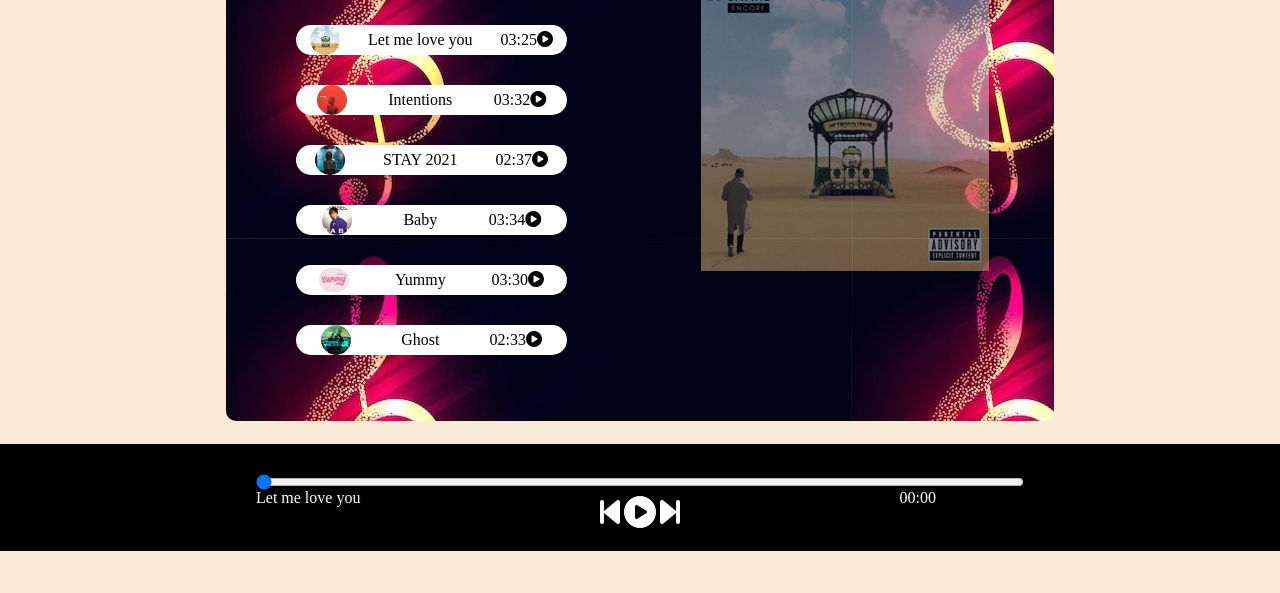
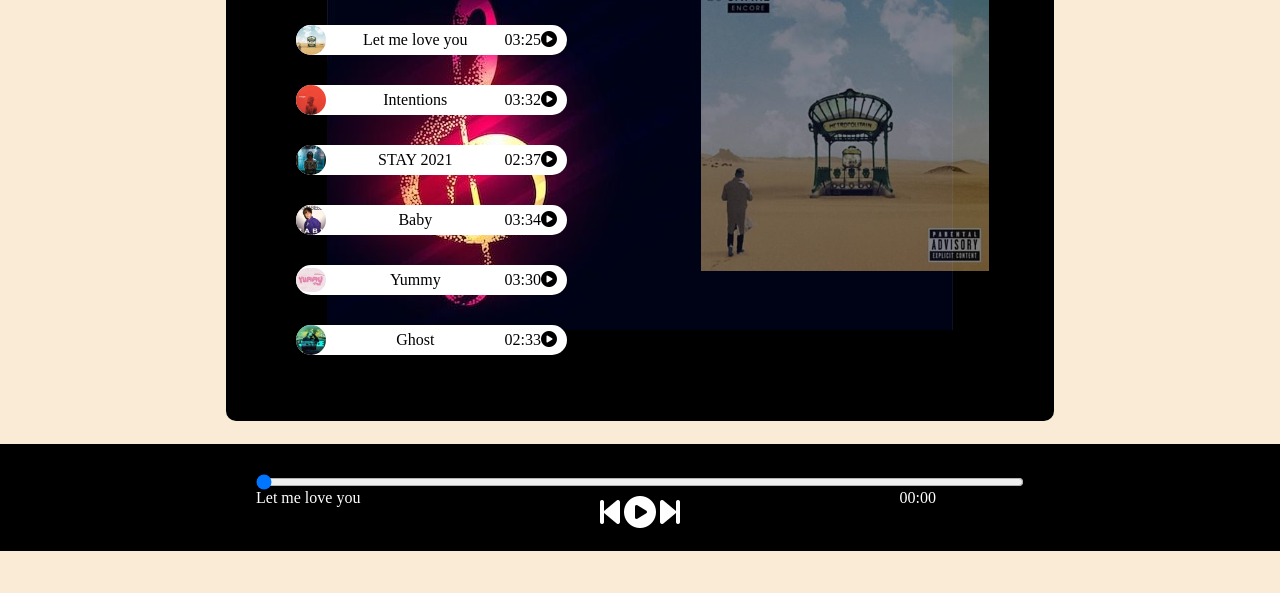
Before and after one commit to yushA987/Spotify_clone, a plain HTML site: page index.html in a window 1280 px wide. Shown: the part 207-800 px from the top of the page. Drawn offline with Linux system fonts and the light colour scheme.

Commit message:
Update styles.css

```diff
--- a/styles.css
+++ b/styles.css
@@ -33,6 +33,7 @@ nav ul li{
 .brand img{
     width:40px;
     padding:11px 8px;
+
 }
 .brand {
     display:flex;
@@ -50,7 +51,9 @@ nav ul li{
     border-radius: 10px;
     padding:30px;
     background-image: url('background.jpeg');
-
+    background-position: center;
+    background-repeat: no-repeat;
+    background-clip: cover;
 }
 
 
@@ -82,14 +85,17 @@ nav ul li{
     width:95%;
     display:flex;
     margin-top: 30px;
-    justify-content: space-around;
+    justify-content: space-between;
     align-items: center;
     background-color: white;
     color: black;
     border-radius: 20px;
     cursor:pointer;
+
 }
-
+.img_move{
+    margin-left: 10px;
+}
 
 .songItem img{
     width:30px;
@@ -97,6 +103,7 @@ nav ul li{
 }
 .songItem i{
     cursor: pointer;
+    margin-right: 10px;
 }
 .songItemContainer{
     margin:40px 0;
```
